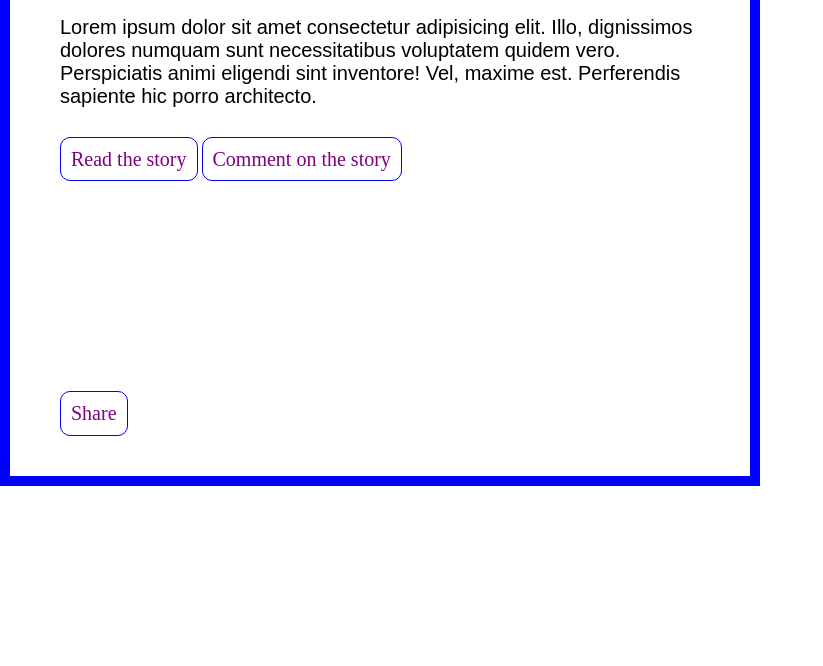
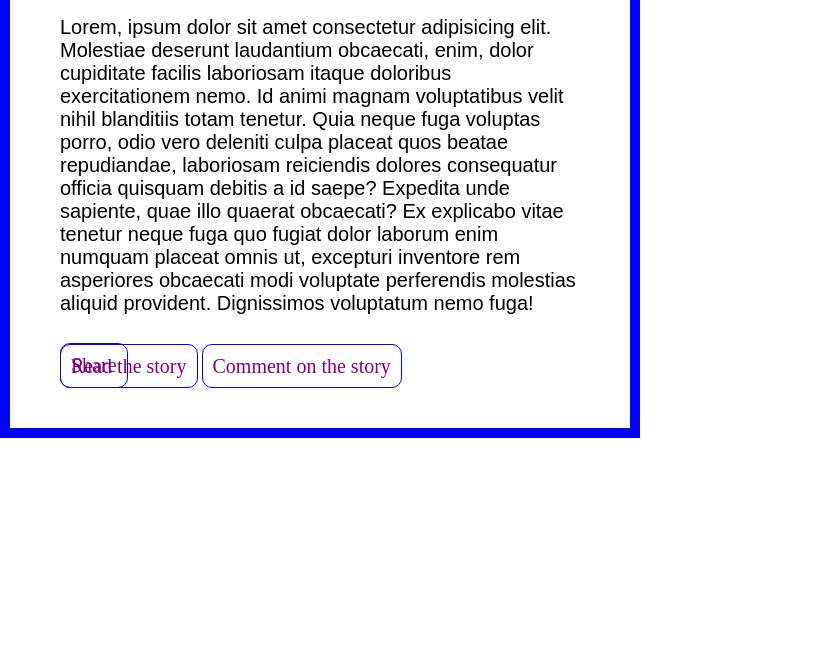
Before and after one commit to spd-master-web/css-positioning-1-erin82906, a plain HTML site: page index.html in a window 1280 px wide. Shown: the part 134-800 px from the top of the page, without its empty margins (0-823 px from the left). Drawn offline with Linux system fonts and the light colour scheme.

Commit message:
finished design

```diff
--- a/index.html
+++ b/index.html
@@ -12,7 +12,9 @@
 
   <article>
     <h1>CSS Positioning <span class="span-positioned">New</span></h1>
-    <p>Lorem ipsum dolor sit amet consectetur adipisicing elit. Illo, dignissimos dolores numquam sunt necessitatibus voluptatem quidem vero. Perspiciatis animi eligendi sint inventore! Vel, maxime est. Perferendis sapiente hic porro architecto.</p>
+    <p>Lorem, ipsum dolor sit amet consectetur adipisicing elit. Molestiae deserunt laudantium obcaecati, enim, dolor cupiditate facilis laboriosam itaque doloribus exercitationem nemo. Id animi magnam voluptatibus velit nihil blanditiis totam tenetur.
+    Quia neque fuga voluptas porro, odio vero deleniti culpa placeat quos beatae repudiandae, laboriosam reiciendis dolores consequatur officia quisquam debitis a id saepe? Expedita unde sapiente, quae illo quaerat obcaecati?
+    Ex explicabo vitae tenetur neque fuga quo fugiat dolor laborum enim numquam placeat omnis ut, excepturi inventore rem asperiores obcaecati modi voluptate perferendis molestias aliquid provident. Dignissimos voluptatum nemo fuga!</p>
       <a href="#">Read the story</a>
       <a href="#">Comment on the story</a>
       <a href="#" class="link-share">Share</a>
--- a/style.css
+++ b/style.css
@@ -1,6 +1,7 @@
 body, html {
     margin: 0;
-    height: 500px;
+
+    min-height: 500px;
 }
 
 h1 {
@@ -17,6 +18,7 @@ p{
     margin-bottom:40px;
 }
 article {
+    box-sizing: border-box;
     position: relative;
     padding: 50px 50px;
     width: 50%;
```
